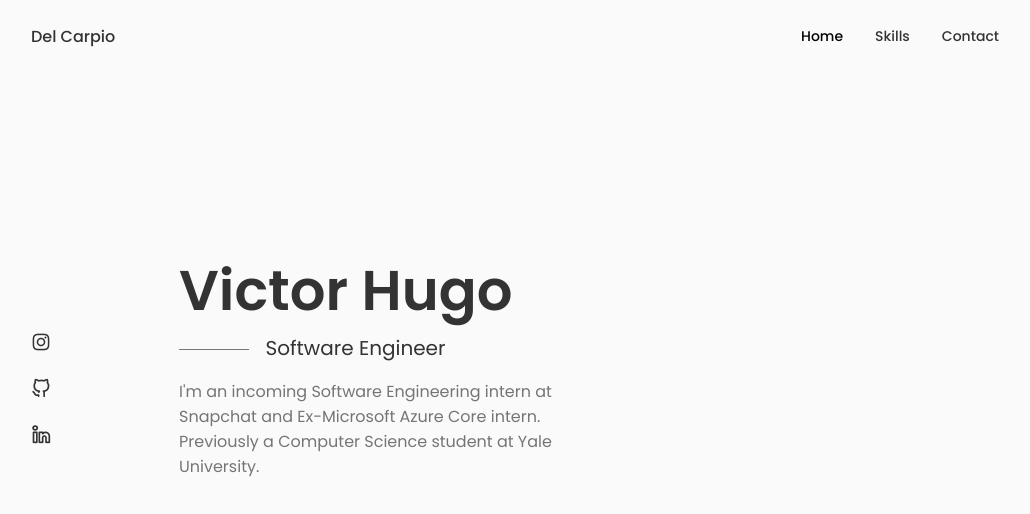
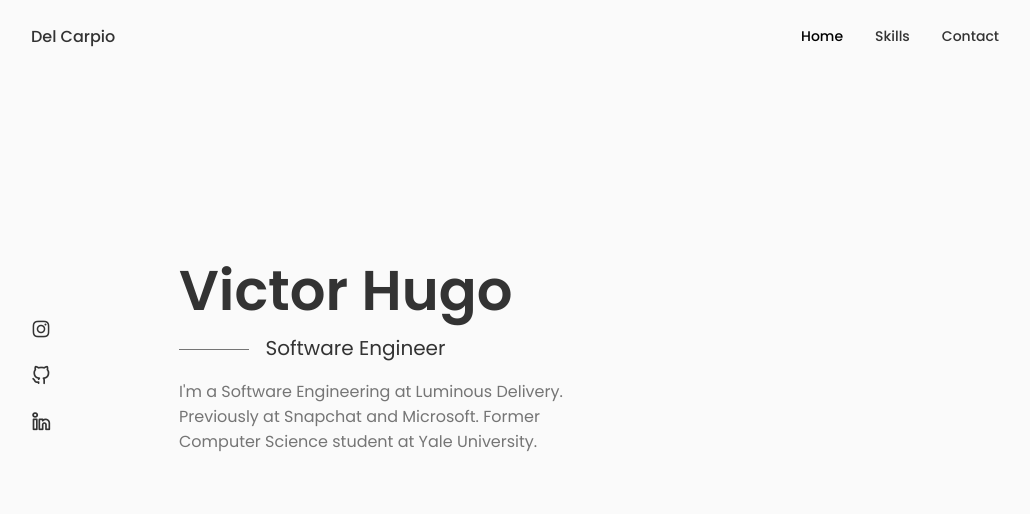
Before and after one commit to victor-hugo-dc/victor-hugo-dc.github.io, a React (Create React App) app: page / in a window 1280 px wide. Shown: the top 514 px of the page, without its empty margins (125-1155 px from the left). Built offline with nearby package versions, Linux system fonts and the light colour scheme; the HTML template or start-up script is replaced by a standard one.

Commit message:
feat: september 2024 update

```diff
--- a/src/components/home/Data.jsx
+++ b/src/components/home/Data.jsx
@@ -6,7 +6,7 @@ const Data = () => {
         <h1 className="home__title">Victor Hugo</h1>
         <h3 className="home__subtitle">Software Engineer</h3>
         <p className="home__description">
-            I'm an incoming Software Engineering intern at Snapchat and Ex-Microsoft Azure Core intern. Previously a Computer Science student at Yale University.
+            I'm a Software Engineering at Luminous Delivery. Previously at Snapchat and Microsoft. Former Computer Science student at Yale University.
         </p>
     </div>
   );
```
